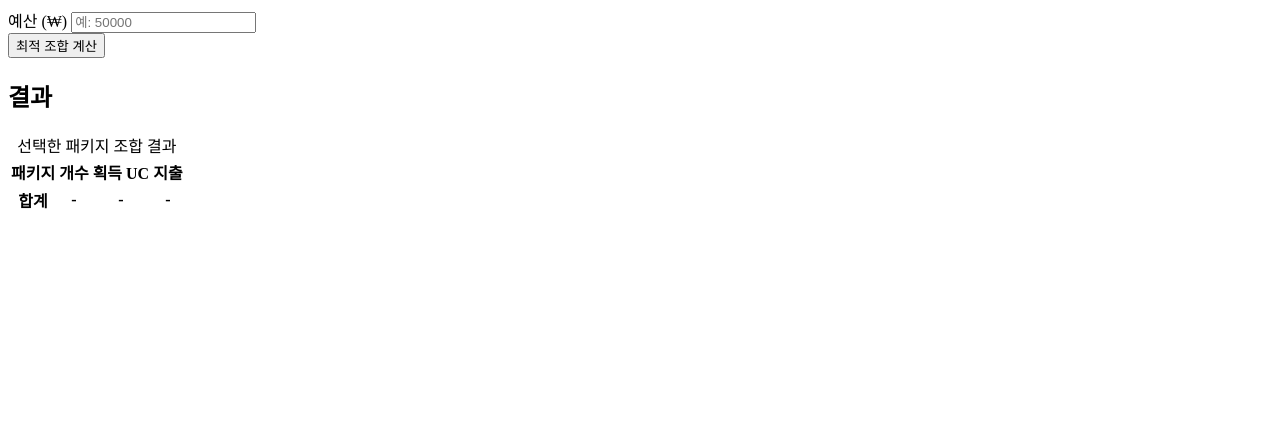
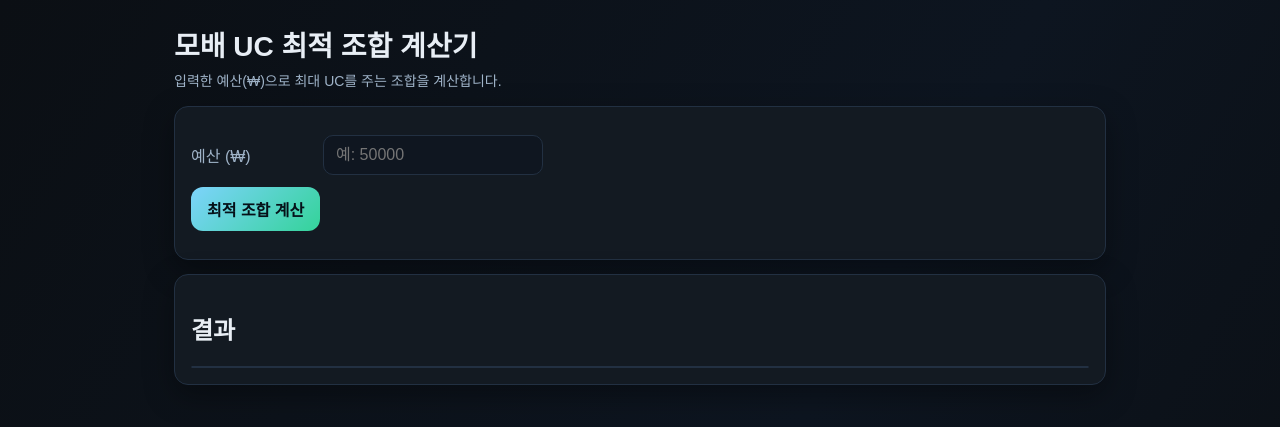
Before and after one commit to PUBGMK14/Budget-ios, a plain HTML site: page index.html in a window 1280 px wide. Drawn offline with Linux system fonts and the light colour scheme.

Commit message:
Update index.html

```diff
--- a/index.html
+++ b/index.html
@@ -1,28 +1,34 @@
+<!DOCTYPE html>
+<html lang="ko">
+<head>
+  <meta charset="utf-8" />
+  <meta name="viewport" content="width=device-width, initial-scale=1" />
+  <title>모배 UC 최적 조합 계산기 (KRW 전용)</title>
+  <link rel="stylesheet" href="style.css" />
+</head>
+<body>
+  <main class="container">
+    <header>
+      <h1>모배 UC 최적 조합 계산기</h1>
+      <p class="sub">입력한 예산(₩)으로 최대 UC를 주는 조합을 계산합니다.</p>
+    </header>
+
     <section class="controls card">
       <div class="row">
-    <label for="budget">예산 (₩)</label>
-    <input
-      id="budget"
-      type="number"
-      step="1"
-      min="0"
-      inputmode="numeric"
-      pattern="[0-9]*"
-      placeholder="예: 50000"
-    />
+        <label>예산 (₩)</label>
+        <input id="budget" type="number" step="1" placeholder="예: 50000" />
       </div>
 
       <div class="row">
-    <button id="calcBtn" type="button">최적 조합 계산</button>
+        <button id="calcBtn">최적 조합 계산</button>
       </div>
     </section>
 
     <section class="result card">
       <h2>결과</h2>
-  <div id="summary" class="summary" aria-live="polite"></div>
+      <div id="summary" class="summary"></div>
       <div class="table-wrap">
         <table id="resultTable" class="hidden">
-      <caption>선택한 패키지 조합 결과</caption>
           <thead>
             <tr>
               <th>패키지</th>
@@ -43,3 +49,8 @@
         </table>
       </div>
     </section>
+  </main>
+
+  <script src="script.js"></script>
+</body>
+</html>
```
Lines whose indentation alone changed are shown as unchanged.
